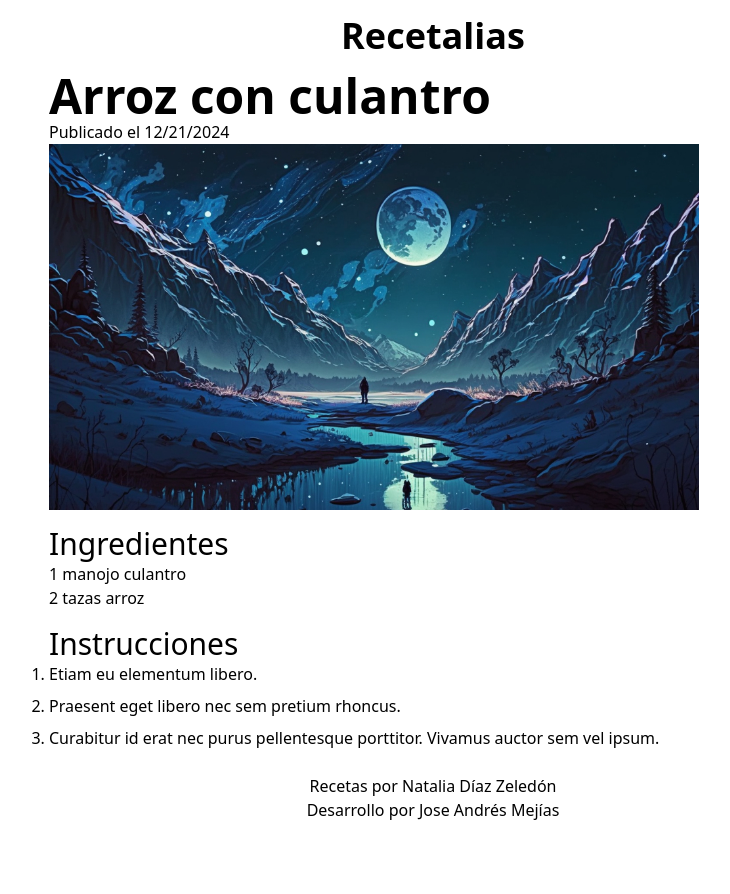
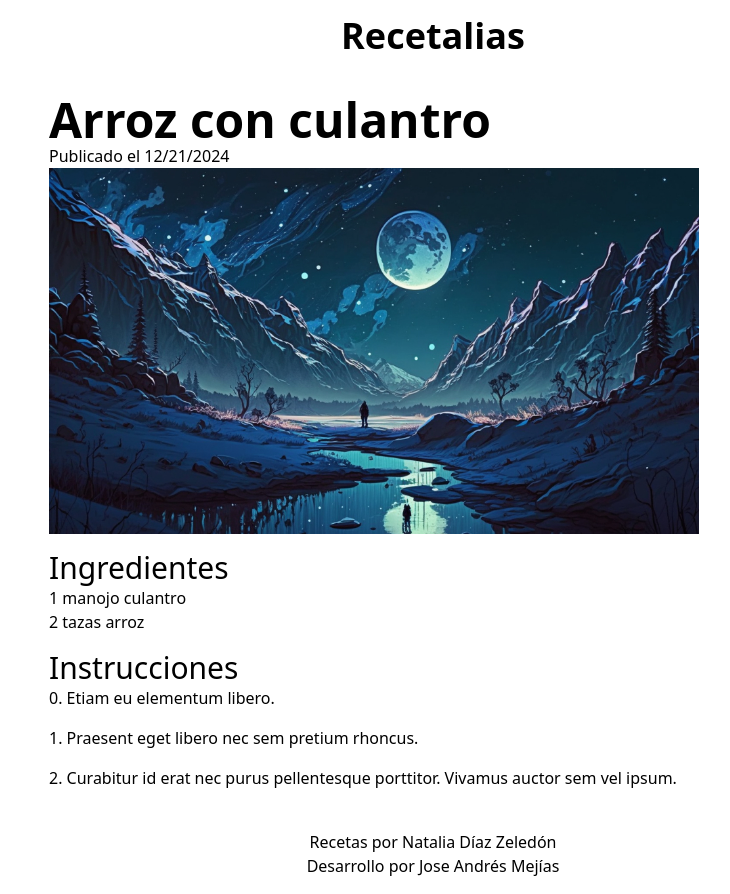
Before and after one commit to merojosa/recetalias, a SvelteKit app: page /recetas/arroz-con-culantro in a window 1280 px wide. Shown: the whole page, without its empty margins (207-937 px from the left). Before the commit the page ends 838 px from the top, so only its background shows below. Built offline with nearby package versions, Linux system fonts and the light colour scheme.

Commit message:
UI improvements

```diff
--- a/src/routes/+layout.svelte
+++ b/src/routes/+layout.svelte
@@ -1,6 +1,7 @@
 <script lang="ts">
 	import './layout.css';
 	import favicon from '$lib/assets/favicon.svg';
+	import { resolve } from '$app/paths';
 
 	let { children } = $props();
 </script>
@@ -9,8 +10,10 @@
 	<link rel="icon" href={favicon} />
 </svelte:head>
 
-<header class="py-4 flex justify-center font-bold text-4xl">Recetalias</header>
-<main class="max-w-[650px] mx-[20vw] flex-1">
+<header class="py-4 flex justify-center font-bold text-4xl">
+	<a href={resolve('/')}>Recetalias</a>
+</header>
+<main class="max-w-[650px] mx-[5vw] md:mx-[20vw] flex-1 py-6">
 	{@render children()}
 </main>
 <footer class="py-4 flex justify-center flex-col items-center">
--- a/src/routes/+page.svelte
+++ b/src/routes/+page.svelte
@@ -1,2 +1,23 @@
-<h1>Welcome to SvelteKit</h1>
-<p>Visit <a href="https://svelte.dev/docs/kit">svelte.dev/docs/kit</a> to read the documentation</p>
+<script lang="ts">
+	import recipesData from '$lib/test-data/recipes.json';
+	import { resolve } from '$app/paths';
+
+	const recipes = recipesData.recipes;
+</script>
+
+<section class="grid grid-cols-1 gap-8 md:grid-cols-2">
+	{#each recipes as recipe (recipe.id)}
+		<article>
+			<a class="flex gap-1 flex-col" href={resolve(`/recetas/${recipe.id}`)}>
+				{#if recipe.image}
+					<img
+						src={recipe.image.url}
+						alt={recipe.image.alt}
+						class="aspect-4/3 w-full object-cover"
+					/>
+				{/if}
+				<h2 class="font-bold text-xl my">{recipe.title}</h2>
+			</a>
+		</article>
+	{/each}
+</section>
--- a/src/routes/recetas/[id]/+page.svelte
+++ b/src/routes/recetas/[id]/+page.svelte
@@ -30,9 +30,9 @@
 
 	<section>
 		<h2 class="text-3xl">Instrucciones</h2>
-		<ol class="list-decimal">
-			{#each data.recipe.instructions as instruction (instruction)}
-				<li class="pb-2">{instruction}</li>
+		<ol class="flex flex-col gap-4">
+			{#each data.recipe.instructions as instruction, index (instruction)}
+				<li>{index}. {instruction}</li>
 			{/each}
 		</ol>
 	</section>
```
